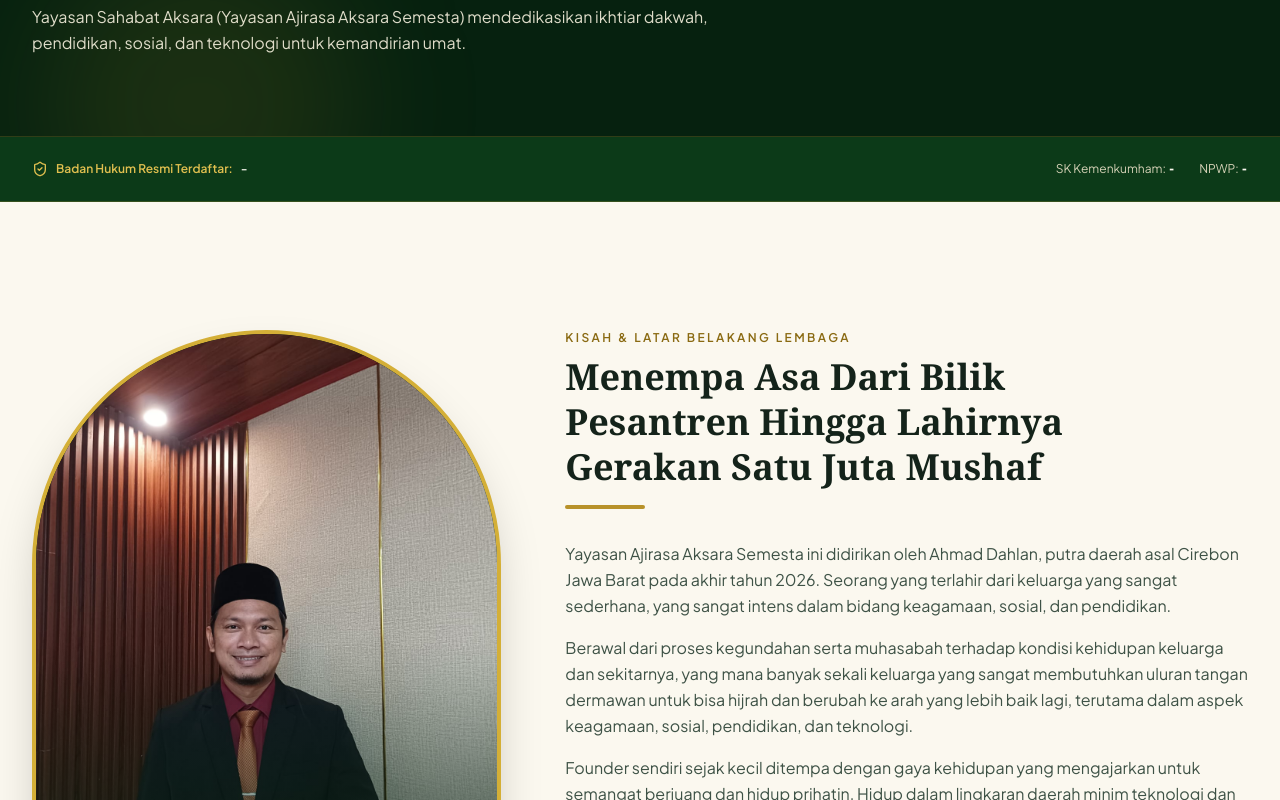
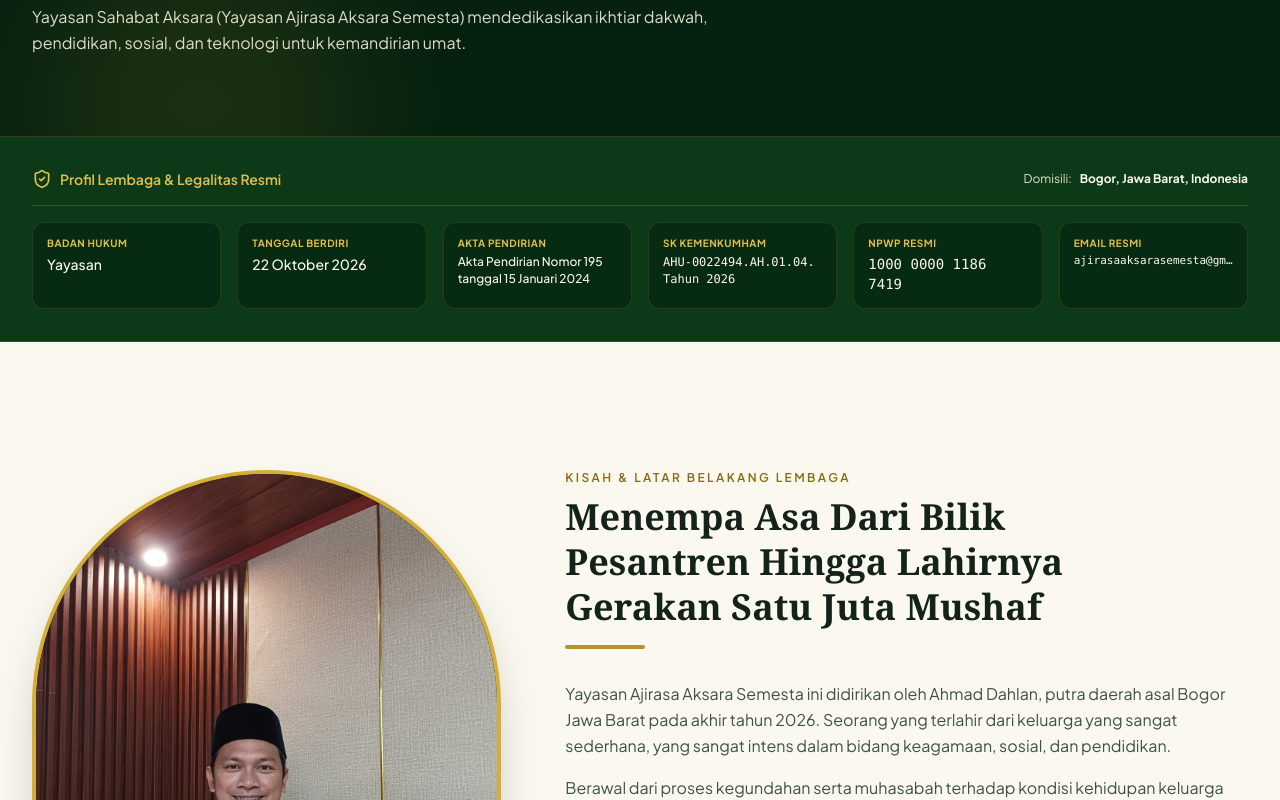
Before and after one commit to syauqiazka/aksara, a Next.js app: page /tentang in a window 1280 px wide. Shown: the part 380-1180 px from the top of the page. Built offline with nearby package versions, Linux system fonts and the light colour scheme; no server answers.

Commit message:
feat(legal-brand): update legalitas resmi, founder term, profil lembaga, dan kontak bogor

```diff
--- a/data/site-settings.json
+++ b/data/site-settings.json
@@ -4,13 +4,7 @@
       "bank": "Bank Syariah Indonesia (BSI)",
       "number": "7722334455",
       "holder": "Yayasan Ajirasa Aksara Semesta",
-      "branch": "KC Cirebon Siliwangi"
-    },
-    {
-      "bank": "Bank Syariah Indonesia (BSI)",
-      "number": "7722334455",
-      "holder": "Yayasan Ajirasa Aksara Semesta",
-      "branch": "KC Cirebon Siliwangi"
+      "branch": "KC Bogor Pajajaran"
     }
   ],
   "contactInfo": {
@@ -18,5 +12,10 @@
     "phone": "",
     "email": "",
     "address": ""
+  },
+  "socialLinks": {
+    "instagram": "https://www.instagram.com/sahabat_aksara_semesta?exln=enR1ZnBkZTA1enp6",
+    "youtube": "https://youtube.com/@sahabataksara",
+    "tiktok": "https://tiktok.com/@sahabataksara"
   }
 }
--- a/src/app/(public)/tentang/page.tsx
+++ b/src/app/(public)/tentang/page.tsx
@@ -40,17 +40,46 @@ export default function TentangPage() {
         breadcrumbs={[{ label: "Tentang Kami" }]}
       />
 
-      {/* 2. LEGALITAS & BADAN HUKUM STRIP */}
-      <section className="bg-[var(--green-900)] text-[var(--cream-100)] py-6 border-b border-[var(--gold-500)]/20 px-4 sm:px-6 lg:px-8">
-        <div className="max-w-7xl mx-auto flex flex-col md:flex-row md:items-center justify-between gap-4 text-xs">
-          <div className="flex items-center gap-2 text-[var(--gold-400)] font-semibold">
-            <ShieldCheck className="w-4 h-4 text-[var(--gold-400)] flex-shrink-0" />
-            <span>Badan Hukum Resmi Terdaftar:</span>
-            <span className="text-[var(--cream-50)]">{legalName}</span>
+      {/* 2. PROFIL & LEGALITAS LEMBAGA */}
+      <section className="bg-[var(--green-900)] text-[var(--cream-100)] py-8 border-b border-[var(--gold-500)]/20 px-4 sm:px-6 lg:px-8">
+        <div className="max-w-7xl mx-auto space-y-4">
+          <div className="flex flex-col lg:flex-row lg:items-center justify-between gap-4 text-xs border-b border-[var(--gold-500)]/20 pb-4">
+            <div className="flex items-center gap-2 text-[var(--gold-400)] font-semibold text-sm">
+              <ShieldCheck className="w-5 h-5 text-[var(--gold-400)] flex-shrink-0" />
+              <span>Profil Lembaga &amp; Legalitas Resmi</span>
             </div>
-          <div className="flex flex-wrap items-center gap-6 text-[var(--cream-200)]/90">
-            <div>SK Kemenkumham: <strong className="text-[var(--cream-50)] font-mono">{skKemenkumham}</strong></div>
-            <div>NPWP: <strong className="text-[var(--cream-50)] font-mono">{npwp}</strong></div>
+            <div className="flex items-center gap-2 text-[var(--cream-200)]">
+              <span>Domisili:</span>
+              <strong className="text-[var(--cream-50)]">{organizationContent.address}</strong>
+            </div>
+          </div>
+          <div className="grid grid-cols-2 md:grid-cols-3 lg:grid-cols-6 gap-4 text-xs">
+            <div className="bg-[var(--green-950)]/60 p-3.5 rounded-xl border border-[var(--gold-500)]/15">
+              <div className="text-[var(--gold-400)] text-[10px] uppercase font-bold tracking-wider mb-1">Badan Hukum</div>
+              <div className="text-[var(--cream-50)] font-medium text-xs sm:text-sm">{legalName}</div>
+            </div>
+            <div className="bg-[var(--green-950)]/60 p-3.5 rounded-xl border border-[var(--gold-500)]/15">
+              <div className="text-[var(--gold-400)] text-[10px] uppercase font-bold tracking-wider mb-1">Tanggal Berdiri</div>
+              <div className="text-[var(--cream-50)] font-medium text-xs sm:text-sm">{organizationContent.establishedDate}</div>
+            </div>
+            <div className="bg-[var(--green-950)]/60 p-3.5 rounded-xl border border-[var(--gold-500)]/15">
+              <div className="text-[var(--gold-400)] text-[10px] uppercase font-bold tracking-wider mb-1">Akta Pendirian</div>
+              <div className="text-[var(--cream-50)] font-medium text-xs leading-snug">{organizationContent.aktaPendirian}</div>
+            </div>
+            <div className="bg-[var(--green-950)]/60 p-3.5 rounded-xl border border-[var(--gold-500)]/15">
+              <div className="text-[var(--gold-400)] text-[10px] uppercase font-bold tracking-wider mb-1">SK Kemenkumham</div>
+              <div className="text-[var(--cream-50)] font-mono text-xs leading-snug">{skKemenkumham}</div>
+            </div>
+            <div className="bg-[var(--green-950)]/60 p-3.5 rounded-xl border border-[var(--gold-500)]/15">
+              <div className="text-[var(--gold-400)] text-[10px] uppercase font-bold tracking-wider mb-1">NPWP Resmi</div>
+              <div className="text-[var(--cream-50)] font-mono text-xs sm:text-sm">{npwp}</div>
+            </div>
+            <div className="bg-[var(--green-950)]/60 p-3.5 rounded-xl border border-[var(--gold-500)]/15">
+              <div className="text-[var(--gold-400)] text-[10px] uppercase font-bold tracking-wider mb-1">Email Resmi</div>
+              <a href={`mailto:${organizationContent.email}`} className="text-[var(--cream-50)] hover:text-[var(--gold-300)] font-mono text-[11px] truncate block">
+                {organizationContent.email}
+              </a>
+            </div>
           </div>
         </div>
       </section>
@@ -146,13 +175,23 @@ export default function TentangPage() {
             <div className="text-xs uppercase tracking-[0.25em] text-[var(--gold-400)] font-sans font-semibold">
               Visi Luhur Yayasan
             </div>
-            <h2 className="font-serif text-2xl sm:text-4xl lg:text-5xl font-bold leading-snug [text-wrap:balance] text-gold-gradient">
+            <h2 className="font-serif text-xl sm:text-2xl lg:text-3xl font-semibold leading-relaxed [text-wrap:balance] text-gold-gradient">
               &ldquo;{vision}&rdquo;
             </h2>
           </div>
 
-          {/* Missions Grid (Eliminating Pill AI Slop) */}
-          <div className="grid grid-cols-1 sm:grid-cols-2 gap-6 pt-8 border-t border-[var(--gold-500)]/20">
+          {/* Missions Heading & Grid */}
+          <div className="space-y-8 pt-10 border-t border-[var(--gold-500)]/20">
+            <div className="text-center space-y-2">
+              <div className="text-xs uppercase tracking-[0.25em] text-[var(--gold-400)] font-sans font-semibold">
+                Misi Aksi Lembaga
+              </div>
+              <h3 className="font-serif text-2xl sm:text-3xl font-bold text-[var(--cream-50)]">
+                4 Pilar Misi Pengabdian &amp; Peradaban
+              </h3>
+            </div>
+
+            <div className="grid grid-cols-1 sm:grid-cols-2 gap-6">
               {missions.map((m, idx) => (
                 <div
                   key={idx}
@@ -171,6 +210,7 @@ export default function TentangPage() {
                   </p>
                 </div>
               ))}
+            </div>
           </div>
         </div>
       </section>
--- a/src/app/admin/(protected)/pengaturan/page.tsx
+++ b/src/app/admin/(protected)/pengaturan/page.tsx
@@ -564,7 +564,7 @@ export default function AdminSettingsPage() {
                       <input
                         id={`bank-branch-${idx}`}
                         type="text"
-                        placeholder="Contoh: KC Cirebon / Kantor Cabang"
+                        placeholder="Contoh: KC Bogor / Kantor Cabang"
                         value={acc.branch}
                         onChange={(e) => {
                           const updated = [...bankAccounts];
--- a/src/app/layout.tsx
+++ b/src/app/layout.tsx
@@ -134,11 +134,12 @@ export default function RootLayout({
         "founder": {
           "@type": "Person",
           "name": "Ahmad Dahlan",
-          "jobTitle": "Pendiri & Pembina Yayasan"
+          "jobTitle": "Founder & Pembina Yayasan"
         },
+        "email": "ajirasaaksarasemesta@gmail.com",
         "address": {
           "@type": "PostalAddress",
-          "addressLocality": "Cirebon",
+          "addressLocality": "Bogor",
           "addressRegion": "Jawa Barat",
           "addressCountry": "ID"
         },
@@ -152,7 +153,7 @@ export default function RootLayout({
           }
         ],
         "sameAs": [
-          "https://instagram.com/sahabataksara",
+          "https://www.instagram.com/sahabat_aksara_semesta?exln=enR1ZnBkZTA1enp6",
           "https://wa.me/6282262170018"
         ],
         "areaServed": "Indonesia",
--- a/src/components/ui/Footer.tsx
+++ b/src/components/ui/Footer.tsx
@@ -42,8 +42,9 @@ export default function Footer() {
             </p>
             <div className="text-xs text-[var(--sage-300)] space-y-1 pt-2 border-t border-[var(--gold-500)]/15">
               <p>Badan Hukum: <span className="text-[var(--cream-100)]">{organizationContent.legalName}</span></p>
-              <p>SK Kemenkumham: <span className="text-[var(--cream-100)]">{organizationContent.skKemenkumham}</span></p>
-              <p>NPWP: <span className="text-[var(--cream-100)]">{organizationContent.npwp}</span></p>
+              <p>Berdiri: <span className="text-[var(--cream-100)]">{organizationContent.establishedDate}</span></p>
+              <p>SK Kemenkumham: <span className="text-[var(--cream-100)] font-mono">{organizationContent.skKemenkumham}</span></p>
+              <p>NPWP: <span className="text-[var(--cream-100)] font-mono">{organizationContent.npwp}</span></p>
             </div>
           </div>
 
@@ -120,19 +121,16 @@ export default function Footer() {
             <ul className="space-y-3 text-sm text-[var(--cream-200)]/90">
               <li className="flex items-start gap-2.5">
                 <MapPin className="w-4 h-4 text-[var(--gold-400)] flex-shrink-0 mt-1" />
-                <span>Cirebon, Jawa Barat, Indonesia</span>
+                <span>Bogor, Jawa Barat, Indonesia</span>
               </li>
               <li className="flex items-center gap-2.5">
                 <Mail className="w-4 h-4 text-[var(--gold-400)] flex-shrink-0" />
-                <a href="mailto:kontak@sahabataksara.id" className="hover:text-[var(--gold-300)]">
-                  kontak@sahabataksara.id
+                <a href="mailto:ajirasaaksarasemesta@gmail.com" className="hover:text-[var(--gold-300)]">
+                  ajirasaaksarasemesta@gmail.com
                 </a>
               </li>
               <li className="text-xs text-[var(--sage-300)]">
                 Contact Person: <a href="https://wa.me/6282262170018" target="_blank" rel="noopener noreferrer" className="font-semibold text-[var(--gold-400)] hover:underline">0822-6217-0018</a>
-              </li>
-              <li className="text-xs text-[var(--sage-300)]">
-                Mitra Kami: <span className="text-[var(--cream-100)] font-medium">Madrasah Al-Huffazh Gedongan</span>
               </li>
             </ul>
 
@@ -140,12 +138,12 @@ export default function Footer() {
               <div className="text-xs text-[var(--gold-300)] mb-2 font-medium">Kanal Media Sosial Resmi:</div>
               <div className="flex gap-3 text-xs">
                 <a
-                  href="https://instagram.com/sahabataksara"
+                  href="https://www.instagram.com/sahabat_aksara_semesta?exln=enR1ZnBkZTA1enp6"
                   target="_blank"
                   rel="noopener noreferrer"
                   className="px-2.5 py-1.5 rounded-lg bg-[var(--green-900)] border border-[var(--gold-500)]/20 hover:border-[var(--gold-400)] text-[var(--cream-100)] flex items-center gap-1 transition-colors"
                 >
-                  <span>@Sahabat Aksara</span>
+                  <span>@sahabat_aksara_semesta</span>
                   <ExternalLink className="w-3 h-3 text-[var(--gold-400)]" />
                 </a>
               </div>
--- a/src/content/organization.ts
+++ b/src/content/organization.ts
@@ -1,13 +1,19 @@
 export const organizationContent = {
   brandName: "Yayasan Sahabat Aksara",
-  legalName: "-",
+  legalName: "Yayasan",
   tagline: "Keberkahan Al-Qur'an dan kemajuan teknologi untuk melahirkan generasi yang cerdas, berakhlak mulia, serta mandiri.",
   shortDescription:
     "Yayasan Ajirasa Aksara Semesta (Sahabat Aksara) adalah lembaga nirlaba/sosial yang berkhidmat untuk berkontribusi menghadirkan kebaikan dan kemanfaatan yang berkelanjutan bagi masyarakat melalui aksi pilar Spiritual, Sosial, Pendidikan, dan Teknologi.",
-  npwp: "-",
-  skKemenkumham: "-",
+  npwp: "1000 0000 1186 7419",
+  skKemenkumham: "AHU-0022494.AH.01.04. Tahun 2026",
   aktaPendirian: "Akta Pendirian Nomor 195 tanggal 15 Januari 2024",
   establishedDate: "22 Oktober 2026",
+  email: "ajirasaaksarasemesta@gmail.com",
+  phone: "0822-6217-0018",
+  city: "Bogor",
+  province: "Jawa Barat",
+  address: "Bogor, Jawa Barat, Indonesia",
+  instagram: "https://www.instagram.com/sahabat_aksara_semesta?exln=enR1ZnBkZTA1enp6",
 
   pillars: [
     {
@@ -50,20 +56,20 @@ export const organizationContent = {
 
   founder: {
     name: "Ahmad Dahlan",
-    role: "Pendiri Yayasan Ajirasa Aksara Semesta",
+    role: "Founder Yayasan Ajirasa Aksara Semesta",
     image: "/images/founder-ahmad-dahlan.jpg",
     quote:
       "Keterbatasan atau perbedaan jalur pendidikan bukanlah penghalang untuk terus belajar, berkarya, dan memberikan dampak luas bagi ummat.",
     story: [
-      "Yayasan Ajirasa Aksara Semesta ini didirikan oleh Ahmad Dahlan, putra daerah asal Cirebon Jawa Barat pada akhir tahun 2026. Seorang yang terlahir dari keluarga yang sangat sederhana, yang sangat intens dalam bidang keagamaan, sosial, dan pendidikan.",
+      "Yayasan Ajirasa Aksara Semesta ini didirikan oleh Ahmad Dahlan, putra daerah asal Bogor Jawa Barat pada akhir tahun 2026. Seorang yang terlahir dari keluarga yang sangat sederhana, yang sangat intens dalam bidang keagamaan, sosial, dan pendidikan.",
       "Berawal dari proses kegundahan serta muhasabah terhadap kondisi kehidupan keluarga dan sekitarnya, yang mana banyak sekali keluarga yang sangat membutuhkan uluran tangan dermawan untuk bisa hijrah dan berubah ke arah yang lebih baik lagi, terutama dalam aspek keagamaan, sosial, pendidikan, dan teknologi.",
       "Founder sendiri sejak kecil ditempa dengan gaya kehidupan yang mengajarkan untuk semangat berjuang dan hidup prihatin. Hidup dalam lingkaran daerah minim teknologi dan sangat tertinggal dari daerah-daerah lainnya di Indonesia, yang tentunya menambah ghirah semangat juang pantang menyerah untuk mempersembahkan yang terbaik bagi daerahnya dan umumnya untuk negeri Indonesia.",
-      "Beliau merupakan alumni dari Pondok Pesantren Madrasah Al-Huffazh 2 Gedongan Cirebon, yakni pesantren dengan fokus gemblengan pendidikan keagamaan kitab kuning serta hafalan Al-Qur'an 30 Juz. Beliau memiliki tekad kuat untuk mendedikasikan hidupnya pada syiar Al-Qur'an, pendidikan, dan sosial kemasyarakatan.",
+      "Beliau mendedikasikan masa mudanya dalam gemblengan pendidikan keagamaan pesantren, penguasaan kitab kuning, serta tuntas hafalan Al-Qur'an 30 Juz. Beliau memiliki tekad kuat untuk mendedikasikan hidupnya pada syiar Al-Qur'an, pendidikan, dan sosial kemasyarakatan.",
       "Perjalanan hidupnya tidaklah mudah, sempat putus sekolah setelah lulus dari jenjang SMP dikarenakan faktor keterbatasan ekonomi. Namun karena semangat juang yang begitu tinggi serta tekad untuk mengubah kehidupan keluarga, hal ini dibuktikan melalui kegigihan dalam melanjutkan pendidikan dengan menempuh jalur alternatif Pendidikan Kesetaraan Paket C.",
       "Pengalaman hidup lulusan Sarjana Ilmu Al-Qur’an dan Tafsir Institut PTIQ Jakarta inilah yang menjadi fondasi utama lahirnya Yayasan Ajirasa Aksara Semesta: sebuah gerakan kebaikan yang inklusif, merangkul semua kalangan, dengan semangat melek ilmu teknologi dengan fokus pondasi utama Al-Qur’an.",
     ],
     timeline: [
-      { year: "Pondok Pesantren", title: "Madrasah Al-Huffazh 2 Gedongan", desc: "Mendalami kitab kuning dan gemblengan hafalan Al-Qur'an 30 Juz di Cirebon." },
+      { year: "Pendidikan Keagamaan", title: "Hafalan Al-Qur'an & Kitab Kuning", desc: "Mendalami kitab kuning dan gemblengan intensif hafalan Al-Qur'an 30 Juz." },
       { year: "Fase Perjuangan", title: "Menempuh Jalur Paket C", desc: "Sempat putus sekolah pasca-SMP karena keterbatasan ekonomi, bangkit lewat Pendidikan Kesetaraan Paket C." },
       { year: "Pendidikan Tinggi", title: "Sarjana di Institut PTIQ Jakarta", desc: "Menyelesaikan studi Ilmu Al-Qur'an dan Tafsir untuk memantapkan syiar keumatan." },
       { year: "22 Okt 2026", title: "Berdirinya Yayasan", desc: "Yayasan Ajirasa Aksara Semesta resmi disahkan untuk memadukan khidmat Al-Qur'an dan teknologi." },
--- a/src/lib/db/local-store.ts
+++ b/src/lib/db/local-store.ts
@@ -38,12 +38,12 @@ let bankAccounts: BankAccount[] = [
 let contactInfo: ContactInfo = {
   whatsapp: "0822-6217-0018",
   phone: "0822-6217-0018",
-  email: "kontak@sahabataksara.id",
-  address: "Cirebon, Jawa Barat, Indonesia"
+  email: "ajirasaaksarasemesta@gmail.com",
+  address: "Bogor, Jawa Barat, Indonesia"
 };
 
 let socialLinks: SocialLinks = {
-  instagram: "https://instagram.com/sahabataksara",
+  instagram: "https://www.instagram.com/sahabat_aksara_semesta?exln=enR1ZnBkZTA1enp6",
   youtube: "https://youtube.com/@sahabataksara",
   tiktok: "https://tiktok.com/@sahabataksara"
 };
```
Also changed, not shown: src/app/(public)/donasi/page.tsx (+0 -13 lines), src/app/(public)/page.tsx (+4 -4 lines), src/app/admin/(protected)/infak/new/page.tsx (+4 -4 lines), 2 other files (tests, documents, lock files or other folders). Lines whose indentation alone changed are shown as unchanged.
